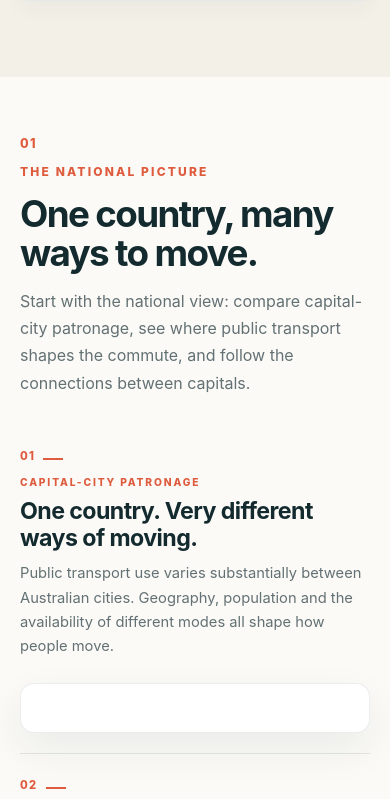
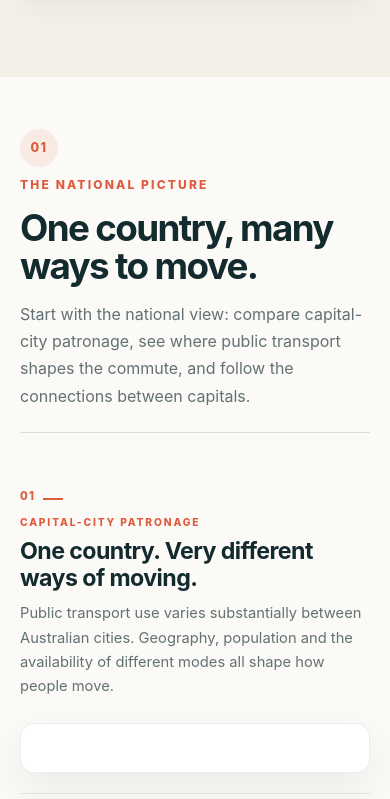
Before and after one commit to alaricsim/FIT3179-DV2, a plain HTML site: page index.html in a window 390 px wide. Shown: the part 2062-2861 px from the top of the page. Drawn offline with Linux system fonts and the light colour scheme; a script that the page names is missing.

Commit message:
Change visual hierarchy

```diff
--- a/css/style.css
+++ b/css/style.css
@@ -2191,10 +2191,17 @@ footer strong {
     gap: 24px;
     max-width: 1000px;
     margin: 0 auto 42px;
+    padding: 0 0 30px;
+    border-bottom: 1px solid rgba(19, 42, 47, 0.14);
 }
 
 .chapter-number {
-    padding-top: 5px;
+    display: grid;
+    place-items: center;
+    width: 38px;
+    height: 38px;
+    border-radius: 50%;
+    background: rgba(232, 93, 63, 0.1);
     color: var(--accent);
     font-size: 0.78rem;
     font-weight: 800;
@@ -2209,6 +2216,7 @@ footer strong {
 .chapter-heading h2 {
     max-width: 850px;
     margin: 0 0 16px;
+    color: var(--ink);
     font-size: clamp(2.3rem, 4.6vw, 4.2rem);
     line-height: 1.04;
     letter-spacing: -0.045em;
@@ -2302,7 +2310,8 @@ footer strong {
     .chapter-heading {
         grid-template-columns: 42px minmax(0, 1fr);
         gap: 16px;
-        margin-bottom: 28px;
+        margin-bottom: 32px;
+        padding-bottom: 24px;
     }
 }
 
@@ -2314,6 +2323,7 @@ footer strong {
     .chapter-heading {
         grid-template-columns: 1fr;
         gap: 8px;
+        padding-bottom: 22px;
     }
 
     .story-chapter > .story-section .section-heading {
```
